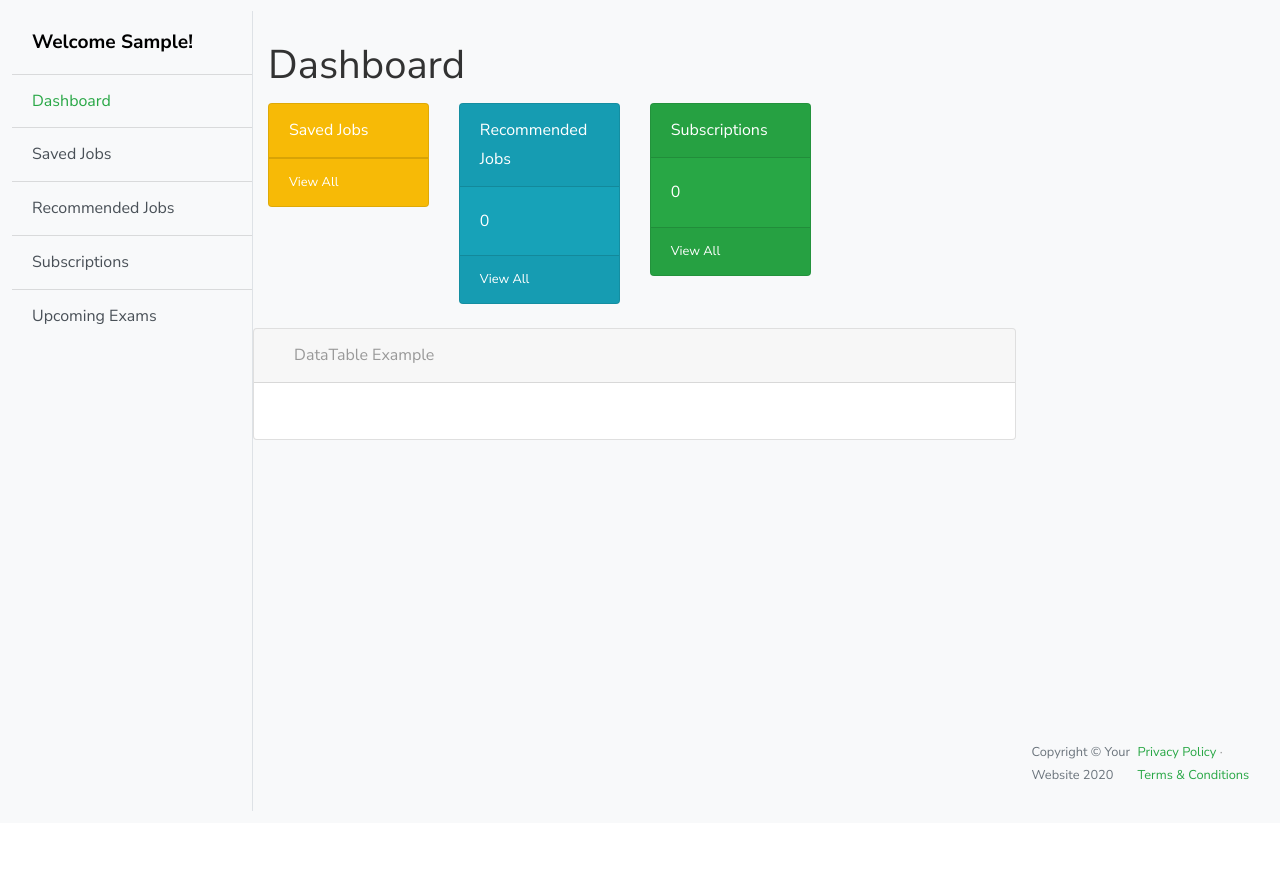
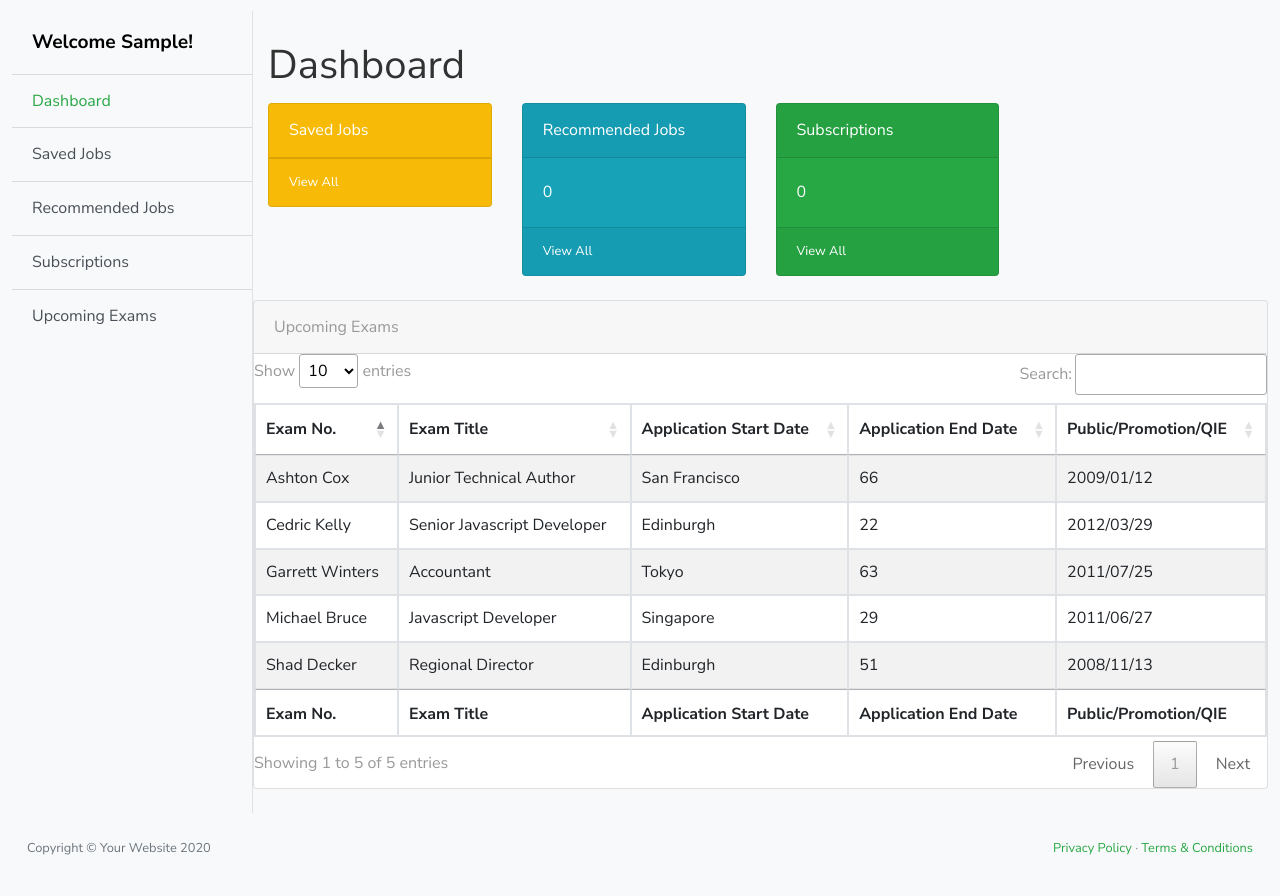
Before and after one commit to gcivil-nyu-org/nycCivilServiceJobs, a Django app: page /dashboard/ in a window 1280 px wide. Shown: the part 145-1041 px from the top of the page. Before the commit the page ends 956 px from the top, so only its background shows below. Run offline with Django 3.2, Linux system fonts and the light colour scheme; the visitor is signed in with stand-in values (Sample User, id 1); some libraries are stand-ins or nearby versions.

Commit message:
Added datatable  for upcoming exam results

```diff
--- a/dashboard/templates/dashboard/home.html
+++ b/dashboard/templates/dashboard/home.html
@@ -199,18 +199,83 @@
                 </div>
             </div>
 
-            <div class="card mb-4">
+            <div class="card mb-4 text-black">
                 <div class="card-header">
-                    <i class="fas fa-table mr-1"></i>
-                    DataTable Example
+                    Upcoming Exams
                 </div>
-                <div class="card-body">
-                    <div class="table-responsive">
-                        <table class="table table-bordered" id="dataTable" width="100%" cellspacing="0">
 
 
+                <link rel="stylesheet" type="text/css"
+                    href="//cdn.datatables.net/1.10.22/css/jquery.dataTables.min.css">
+
+
+                <table id="upcomingexams" class="table table-striped table-bordered" style="width:100%">
+                    <thead>
+                        <tr>
+                            <th>Exam No.</th>
+                            <th>Exam Title</th>
+                            <th>Application Start Date</th>
+                            <th>Application End Date</th>
+                            <th>Public/Promotion/QIE</th>
+                        </tr>
+                    </thead>
+                    <tbody>
+                        {% for exam in upcomingexams %}
+                        <tr>
+                            <td>{{exam.exam_number}}</td>
+                            <td>{{exam.exam_number}}</td>
+                            <td>{{exam.exam_title_civil_service_title}}</td>
+                            <td>{{exam.application_start_date}}</td>
+                            <td>{{exam.exam_type}}</td>
+                        </tr>
+                        {% endfor %}
+                        <tr>
+                            <td>Garrett Winters</td>
+                            <td>Accountant</td>
+                            <td>Tokyo</td>
+                            <td>63</td>
+                            <td>2011/07/25</td>
+                        </tr>
+                        <tr>
+                            <td>Ashton Cox</td>
+                            <td>Junior Technical Author</td>
+                            <td>San Francisco</td>
+                            <td>66</td>
+                            <td>2009/01/12</td>
+                        </tr>
+                        <tr>
+                            <td>Cedric Kelly</td>
+                            <td>Senior Javascript Developer</td>
+                            <td>Edinburgh</td>
+                            <td>22</td>
+                            <td>2012/03/29</td>
+                        </tr>
+
+                        <tr>
+                            <td>Shad Decker</td>
+                            <td>Regional Director</td>
+                            <td>Edinburgh</td>
+                            <td>51</td>
+                            <td>2008/11/13</td>
+                        </tr>
+                        <tr>
+                            <td>Michael Bruce</td>
+                            <td>Javascript Developer</td>
+                            <td>Singapore</td>
+                            <td>29</td>
+                            <td>2011/06/27</td>
+                        </tr>
 
                     </tbody>
+                    <tfoot>
+                        <tr>
+                            <th>Exam No.</th>
+                            <th>Exam Title</th>
+                            <th>Application Start Date</th>
+                            <th>Application End Date</th>
+                            <th>Public/Promotion/QIE</th>
+                        </tr>
+                    </tfoot>
                 </table>
             </div>
         </div>
@@ -234,6 +299,7 @@
 </section>
 {% endblock %}
 {% block javascript %}
+<script type="text/javascript" charset="utf8" src="//cdn.datatables.net/1.10.22/js/jquery.dataTables.min.js"></script>
 <script>
     //$(document).ready(function() {
     var form = $('.favJob');
@@ -330,5 +396,9 @@
         e.preventDefault();
         $("#wrapper").toggleClass("toggled");
     });
+
+    $(document).ready(function () {
+        $('#upcomingexams').DataTable();
+    });
 </script>
 {% endblock javascript %}
--- a/dashboard/views.py
+++ b/dashboard/views.py
@@ -1,6 +1,8 @@
 from django.shortcuts import render, redirect, reverse
 from django.views import View
 from jobs.models import UserSavedJob, job_record
+from examresults.models import ExamSchedule
+from django_datatables_view.base_datatable_view import BaseDatatableView
 
 
 # Create your views here.
@@ -51,3 +53,27 @@ class HomeView(View):
             template_name="index.html",
             context={"total_jobs": total_jobs},
         )
+
+
+class ExamScheduleView(BaseDatatableView):
+    model = ExamSchedule
+    columns = [
+        "exam_number",
+        "exam_title_civil_service_title",
+        "application_start_date",
+        "application_end_date",
+        "exam_type",
+    ]
+    order_columns = [
+        "exam_number",
+        "exam_title_civil_service_title",
+        "application_start_date",
+        "application_end_date",
+        "exam_type",
+    ]
+
+    def get_context_data(self, *args, **kwargs):
+        context = {
+            "upcomingexams": ExamSchedule.objects.all(),
+        }
+        return context
```
Lines whose indentation alone changed are shown as unchanged.
